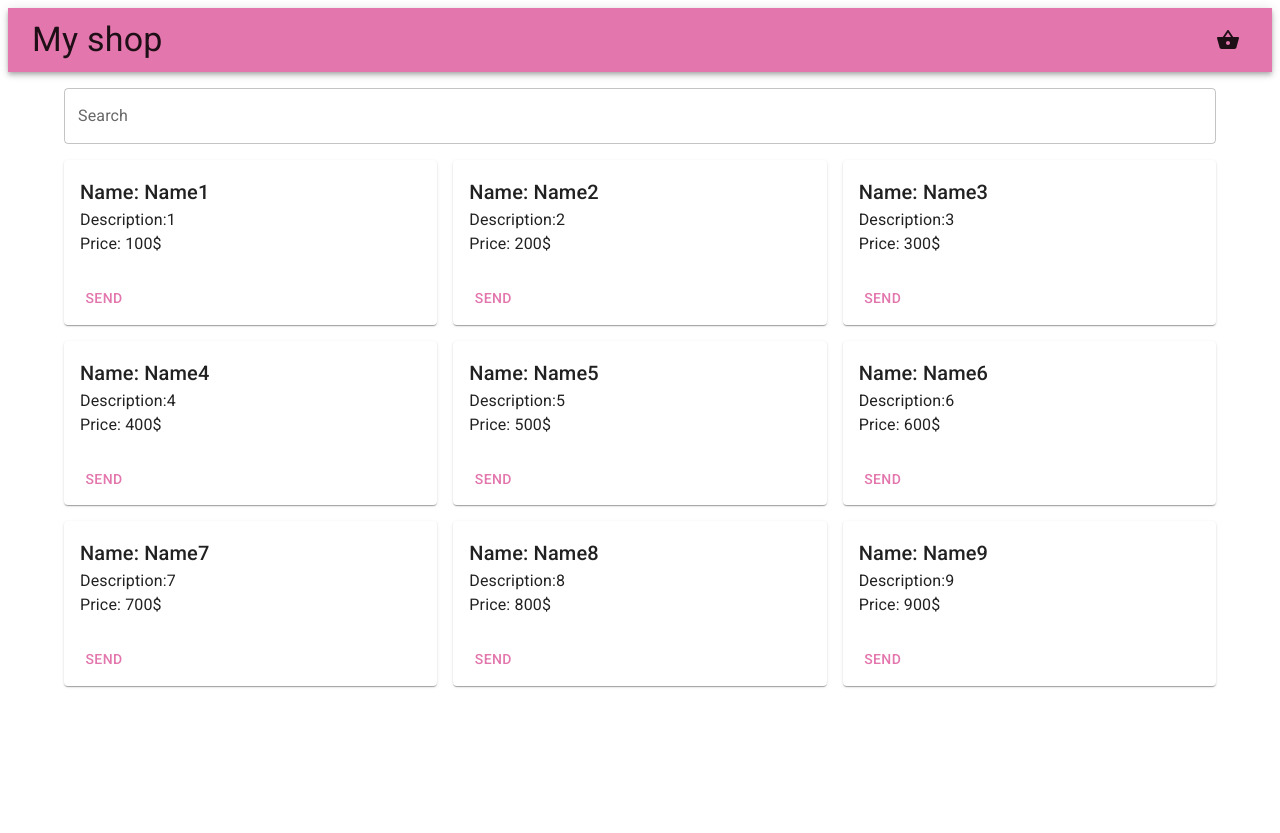
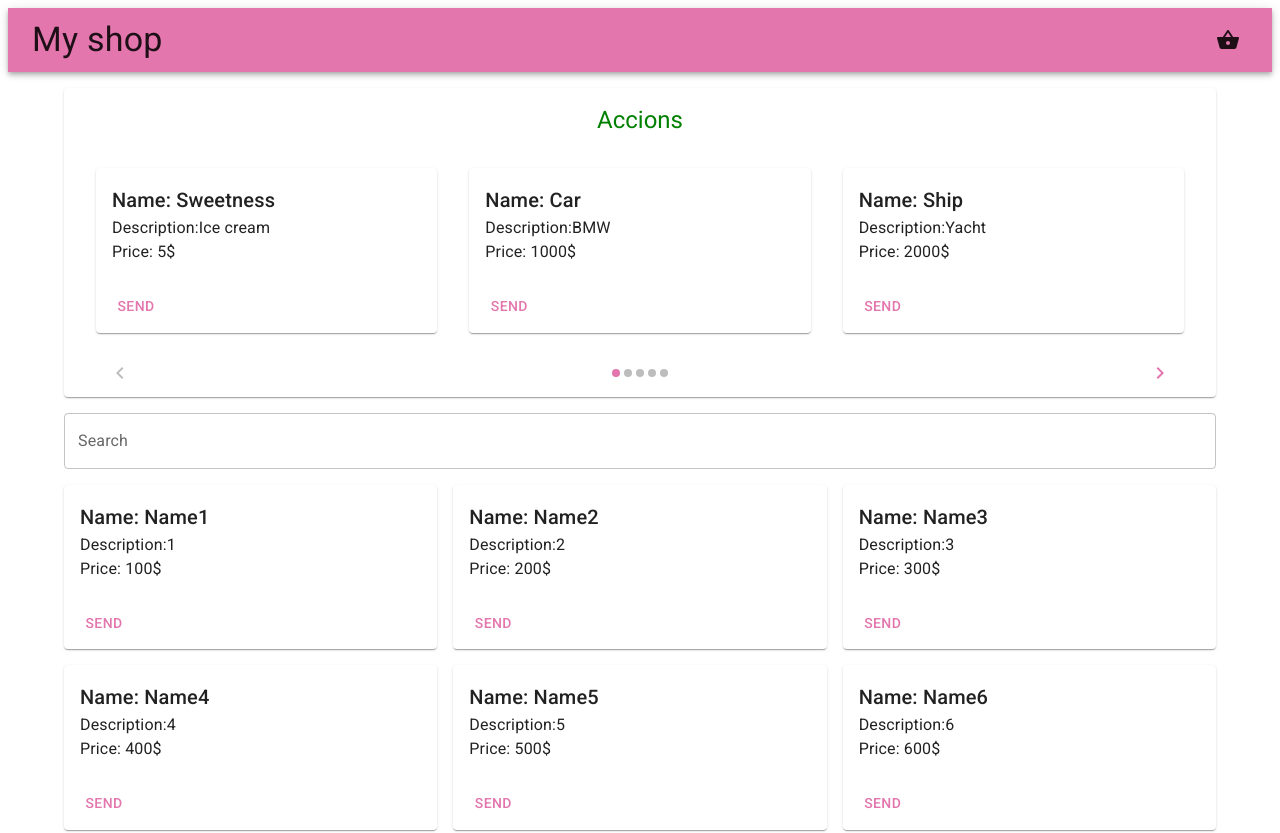
Before and after one commit to ProkhorchukIncode/MUI-test, a React (Create React App) app: page / in a window 1280 px wide. Shown: the top 833 px of the page. Before the commit the page ends 800 px from the top, so only its background shows below. Built offline with nearby package versions, Linux system fonts and the light colour scheme.

Commit message:
added accions

```diff
--- /dev/null
+++ b/src/Components/Accions/index.jsx
@@ -0,0 +1,92 @@
+import { useState } from "react"
+
+import GoodsItem from "../GoodsItem/GoodsItem"
+
+import { Card, Grid, CardHeader } from "@mui/material"
+import { MobileStepper } from "@mui/material"
+import { Box } from "@mui/material"
+import Button from '@mui/material/Button';
+import KeyboardArrowLeft from '@mui/icons-material/KeyboardArrowLeft';
+import KeyboardArrowRight from '@mui/icons-material/KeyboardArrowRight';
+
+import accions from "../../accions"
+
+const Accions = () => {
+    const [activeStep, setActiveStep] = useState(0);
+
+    const maxSteps = accions.length
+    const accionCard= accions[activeStep]
+
+    const handleNext = () => {
+        setActiveStep((prevActiveStep) => prevActiveStep + 1);
+    };
+
+    const handleBack = () => {
+        setActiveStep((prevActiveStep) => prevActiveStep - 1);
+    };
+
+    return (
+        <Card sx={{pl: 2, pr: 2, mb: 2}}>
+            <CardHeader title='Accions' sx={{textAlign: 'center', color: 'green'}}/>
+            <Grid container spacing={4} sx={{p: 2}}>
+                {activeStep===0 ?
+                    <GoodsItem
+                    sx={{}}
+                    id={accions[accions.length-1].id}
+                    name={accions[accions.length-1].name}
+                    description={accions[accions.length-1].description}
+                    price={accions[accions.length-1].price}
+                    />
+                    :
+                    <GoodsItem
+                    id={accions[activeStep-1].id}
+                    name={accions[activeStep-1].name}
+                    description={accions[activeStep-1].description}
+                    price={accions[activeStep-1].price}
+                    />
+                }
+                <GoodsItem
+                id={accionCard.id}
+                name={accionCard.name}
+                description={accionCard.description}
+                price={accionCard.price}
+                />
+                {activeStep===accions.length-1 ?
+                    <GoodsItem
+                    id={accions[0].id}
+                    name={accions[0].name}
+                    description={accions[0].description}
+                    price={accions[0].price}
+                    />
+                    :
+                    <GoodsItem
+                    id={accions[activeStep+1].id}
+                    name={accions[activeStep+1].name}
+                    description={accions[activeStep+1].description}
+                    price={accions[activeStep+1].price}
+                    />
+                }
+            </Grid>
+            <MobileStepper
+                position="static"
+                steps={maxSteps}
+                activeStep={activeStep}
+                nextButton={
+                    <Button
+                    size="small"
+                    onClick={handleNext}
+                    disabled={activeStep === maxSteps - 1}
+                    >
+                        <KeyboardArrowRight />
+                    </Button>
+                }
+                backButton={
+                    <Button size="small" onClick={handleBack} disabled={activeStep === 0}>
+                        <KeyboardArrowLeft />
+                    </Button>
+                }
+            />
+        </Card>
+    )
+}
+export default Accions
--- a/src/Pages/HomePage/index.jsx
+++ b/src/Pages/HomePage/index.jsx
@@ -3,6 +3,7 @@ import { useSelector } from "react-redux"
 import { selectGoods } from "../../Store/selectors"
 
 import Header from "../../Components/Header"
+import Accions from "../../Components/Accions"
 import Search from "../../Components/Search"
 import GoodsList from "../../Components/GoodsList"
 import Basket from "../../Components/Basket"
@@ -35,6 +36,7 @@ const HomePage = () => {
             <Container
                 sx={{mt:'1rem'}}
             >
+                <Accions/>
                 <Search/>
                 <GoodsList/>
             </Container>
--- /dev/null
+++ b/src/accions.js
@@ -0,0 +1,34 @@
+const accions=[
+    {
+        id: 11,
+        name: 'Car',
+        description: 'BMW',
+        price: 1000
+    },
+    {
+        id: 22,
+        name: 'Ship',
+        description: 'Yacht',
+        price: 2000
+    },
+    {
+        id: 33,
+        name: 'Mobile',
+        description: 'iPhone',
+        price: 300
+    },
+    {
+        id: 44,
+        name: 'House',
+        description: 'Appartment',
+        price: 4000
+    },
+    {
+        id: 55,
+        name: 'Sweetness',
+        description: 'Ice cream',
+        price: 5
+    },
+]
+
+export default accions
```
